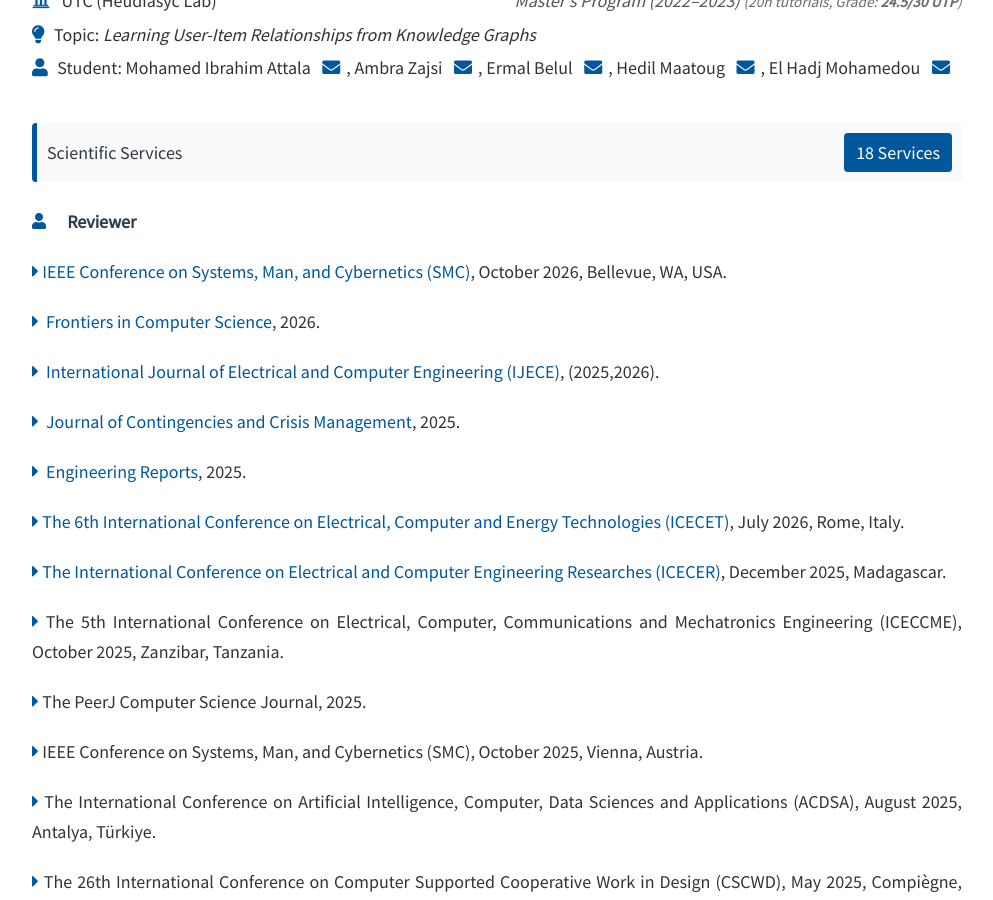
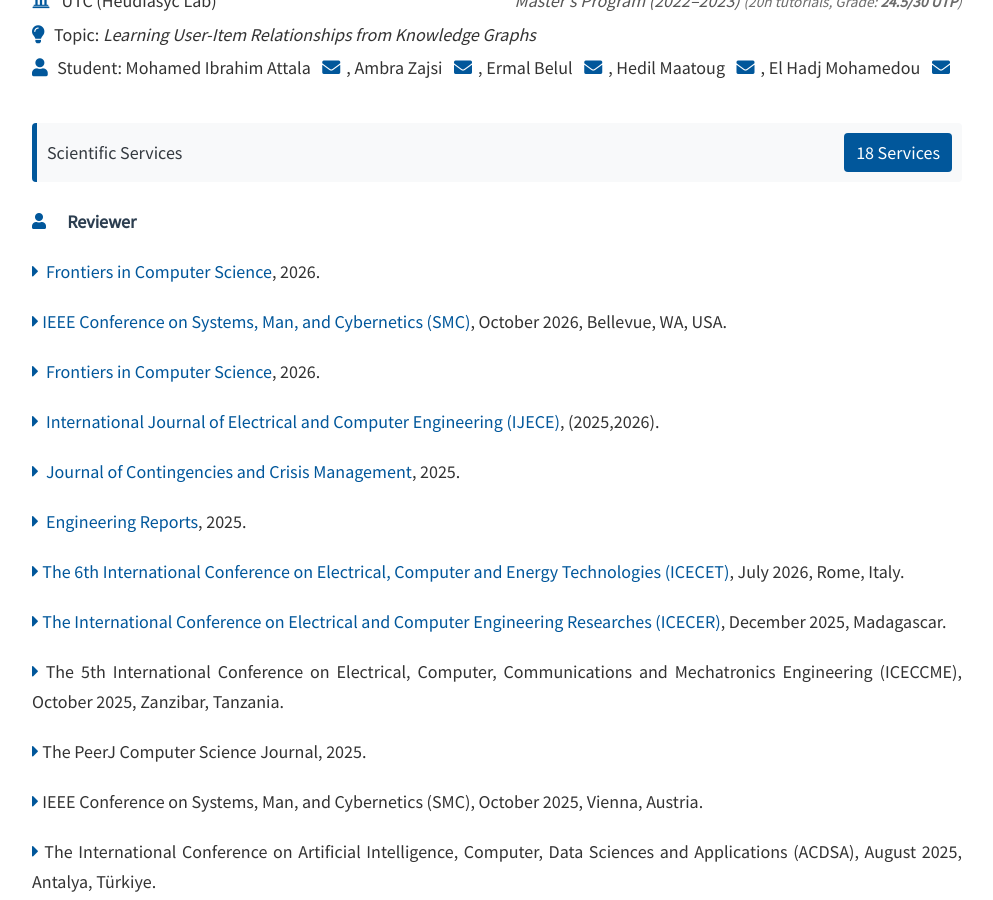
Before and after one commit to lengocluyen/lengocluyen.github.io, a Jekyll site: the page built from services.html, in a window 1280 px wide and 900 px high, scrolled down 683 px. Shown: the whole window, without its empty margins (143-1136 px from the left). Built offline with Jekyll 4.4.1, drawn with Linux system fonts in a browser that asks for light colours; nearby versions of some CDN libraries.

Commit message:
Update services.html

```diff
--- a/_includes/services.html
+++ b/_includes/services.html
@@ -118,6 +118,11 @@
   <h5 class="service-subtitle mt-4"  style="margin-bottom:0;"><i class="fa fa-user  text-info"></i>&nbsp; Reviewer</h5>
     <div class="panel-default">
     <div class="panel-body">
+      <h5>
+                    <div class="div-justify-pub">
+                        <i class="fa fa-caret-right"></i>&nbsp; <a href="https://onlinelibrary.wiley.com/journal/4795" title="Home">Frontiers in Computer Science</a>, 2026.
+                      </div>
+    </h5>
         <h5>
                     <div class="div-justify-pub">
                         <i class="fa fa-caret-right"></i>&nbsp;<a href="https://www.ieeesmc2026.org/" title="Home">IEEE Conference on Systems, Man, and Cybernetics (SMC)</a>, October 2026, Bellevue, WA, USA.</div>
```
